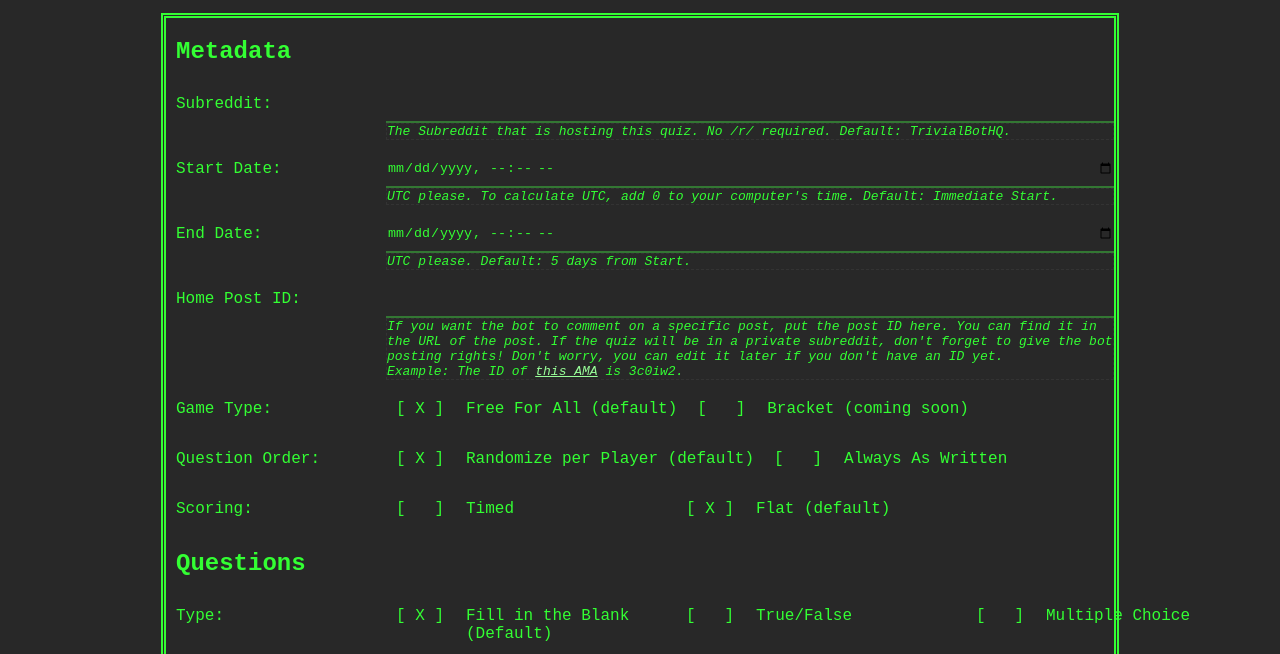
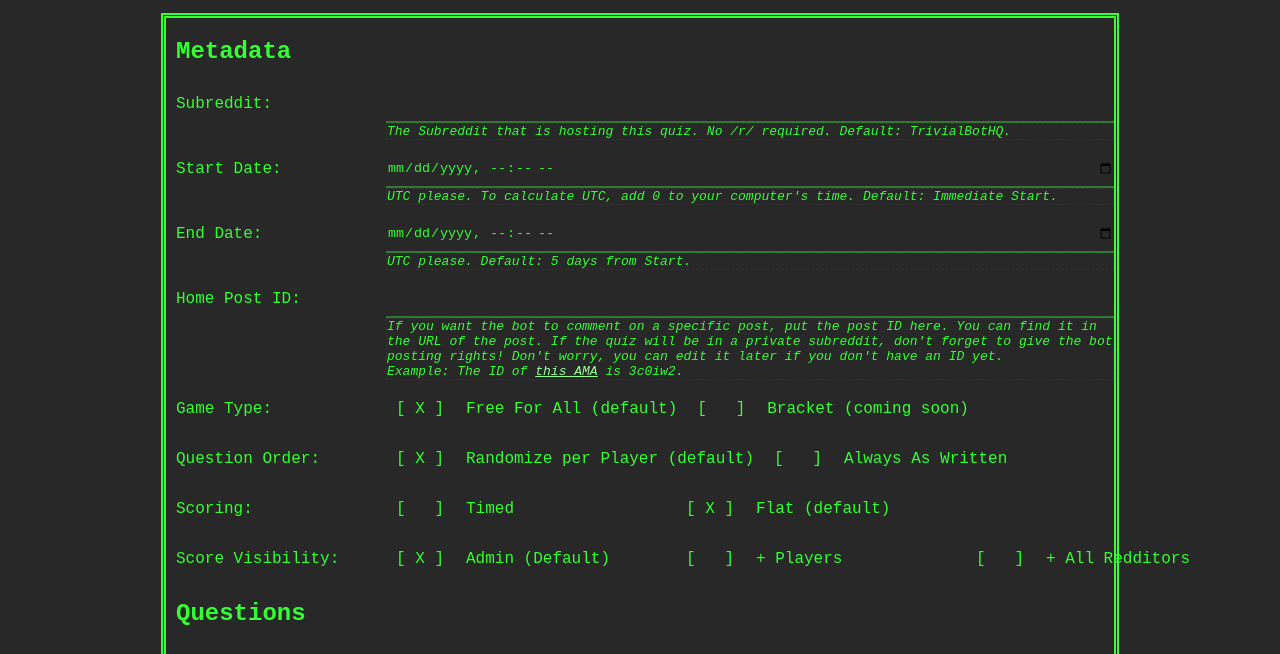
Before and after one commit to justatrivialbot/triviabotdevelopment, a website: page index.html in a window 1280 px wide. Shown: the part 105-759 px from the top of the page. Drawn offline with nearby package versions, Linux system fonts and the light colour scheme; a web font is replaced by a local one.

Commit message:
Restrict Score Visibility

```diff
--- a/index.html
+++ b/index.html
@@ -53,6 +53,12 @@
 				<label for="Scoring">Scoring:</label>
 				<label class="radiocont" for="Timed"><input type="radio" name="Scoring" id="Timed" value="Timed"><span class="oldRadio"></span> Timed</label>
 				<label class="radiocont" for="Flat"><input type="radio" name="Scoring" id="Flat" value="Flat" checked><span class="oldRadio"></span> Flat (default)</label>
+			</div>
+			<div class="fieldset">
+				<label for="ScoreViz">Score Visibility:</label>
+				<label class="radiocont" for="Admin"><input type="radio" name="ScoreViz" id="svAdmin" value="Admin" checked><span class="oldRadio"></span> Admin (Default)</label>
+				<label class="radiocont" for="Players"><input type="radio" name="ScoreViz" id="svPlayers" value="Players"><span class="oldRadio"></span> + Players</label>
+				<label class="radiocont" for="Public"><input type="radio" name="ScoreViz" id="svPublic" value="Public"><span class="oldRadio"></span> + All Redditors</label>
 			</div>
 			<div class="fieldset tpq">
 				<label for="TPQ">Time Per Question:</label>
```
